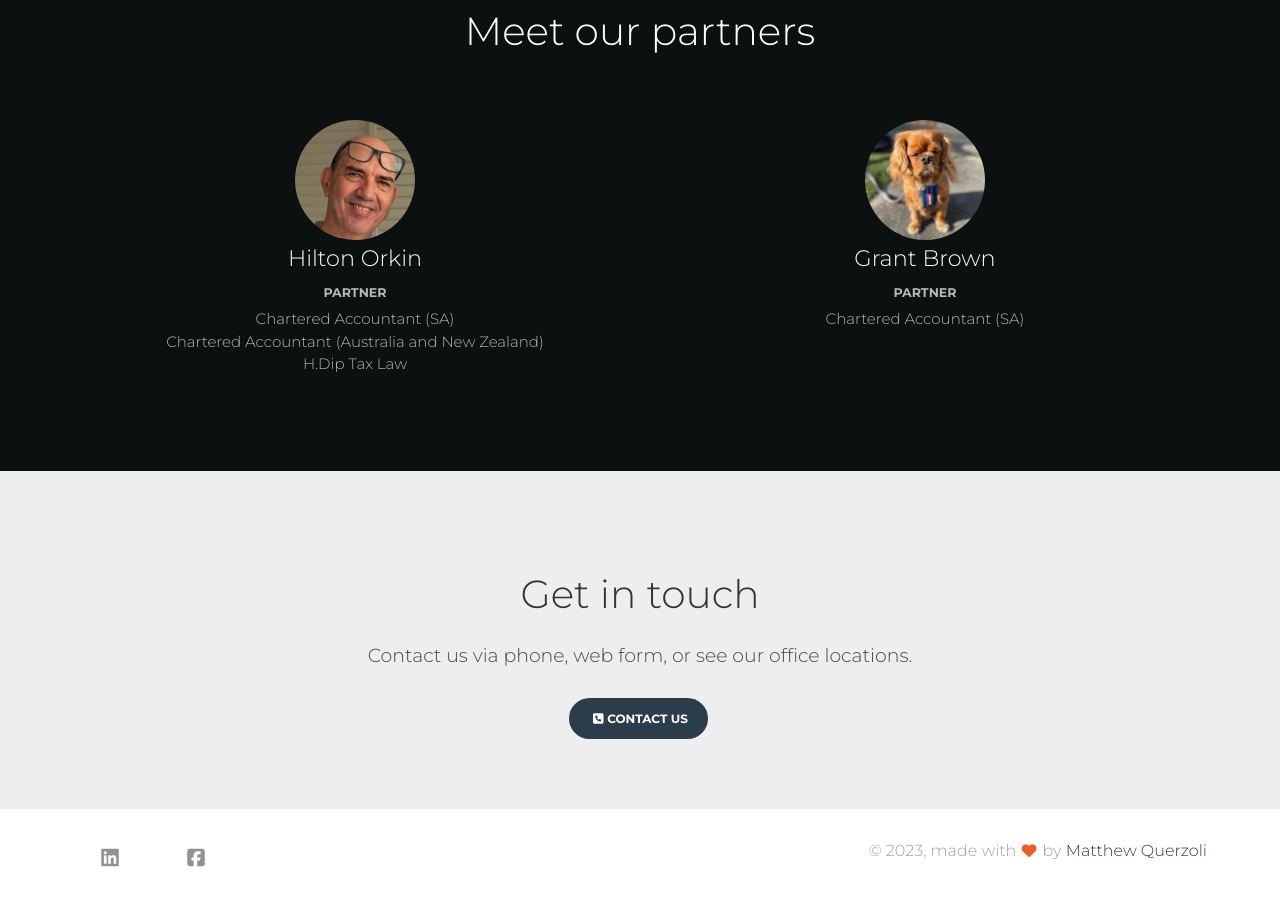
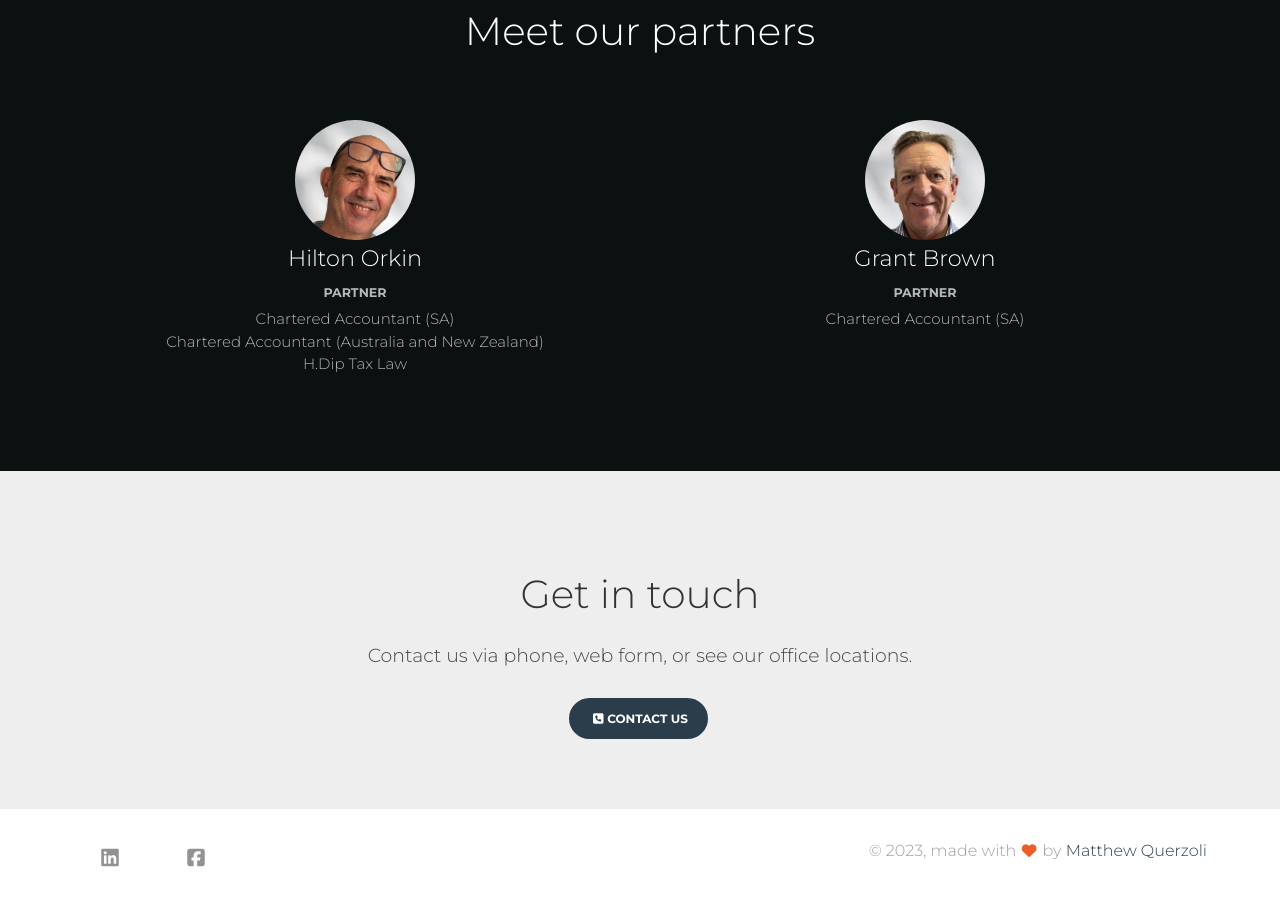
Before and after one commit to Quiza12/OrkinBrown, an Angular app: page /#/home in a window 1280 px wide. Shown: the part 2000-2906 px from the top of the page. Built offline with nearby package versions, Linux system fonts and the light colour scheme.

Commit message:
Updated photos and email links.

```diff
--- a/src/app/components/careers/orkinbrown.careers.component.ts
+++ b/src/app/components/careers/orkinbrown.careers.component.ts
@@ -13,7 +13,7 @@ export class OrkinBrownCareersComponent implements OnInit {
   focus1: any;
   auditJobCards: Job[];
   taxationJobCards: Job[];
-  submissionEmail: string = "hilton@orkinbrown.co.za";
+  submissionEmail: string = "hr@orkinbrown.co.za";
 
   constructor() { }
 
--- a/src/app/components/contact/orkinbrown.contact.component.html
+++ b/src/app/components/contact/orkinbrown.contact.component.html
@@ -86,7 +86,7 @@
                     <!-- <h5 class="description">Our head office is located out of 43 St Margaret Road, Edenvale, Gauteng, Johannesburg.</h5> -->
                     <h5 class="description">+27 11 453 4001</h5>
                     <h5 class="description">+61 414 405 502</h5>
-                    <h5 class="description"><b><a href="mailto:hilton@orkinbrown.co.za?subject=Hi!">hilton&#64;orkinbrown.co.za</a></b></h5>
+                    <h5 class="description"><b><a href="mailto:admin@orkinbrown.co.za?subject=Hi!">admin&#64;orkinbrown.co.za</a></b></h5>
                     <br/>
                     <a href="https://www.facebook.com/profile.php?id=100054344299467" class="btn btn-social btn-link btn-facebook social-link" role="button" target="_blank">
                         <i class="fa fa-facebook-square"> </i>
--- a/src/app/components/contact/orkinbrown.contact.result.component.ts
+++ b/src/app/components/contact/orkinbrown.contact.result.component.ts
@@ -27,7 +27,7 @@ export class OrkinBrownContactResultComponent implements OnInit {
     if (this.result === "success") {
       this.header = "Thanks for contacting us";
       this.image = "assets/img/contact/success.svg";
-      this.firstMessage = "We\'ll be in touch within 24 hours.";
+      this.firstMessage = "We\'ll be in touch soon.";
     } else {
       this.header = "Uh Oh!";
       this.image = "assets/img/contact/error.svg";
--- a/src/app/components/home/orkinbrown.home.component.html
+++ b/src/app/components/home/orkinbrown.home.component.html
@@ -137,7 +137,7 @@
             <div class="col-md-6">
                 <div class="card card-profile card-plain">
                     <div class="card-avatar">
-                        <a href="#avatar"><img src="./assets/img/home/hilton.jpg" alt="..."></a>
+                        <a href="#avatar"><img src="./assets/img/home/hilton.jpeg" alt="..."></a>
                     </div>
                     <div class="card-block">
                         <a href="#paper-kit">
@@ -177,7 +177,7 @@
             <div class="col-md-6">
                 <div class="card card-profile card-plain">
                     <div class="card-avatar">
-                        <a href="#avatar"><img src="./assets/img/home/tysie.jpg" alt="..."></a>
+                        <a href="#avatar"><img src="./assets/img/home/grant.jpeg" alt="..."></a>
                     </div>
                     <div class="card-block">
                         <a href="#paper-kit">
```
Also changed, not shown: src/assets/img/home/grant.jpeg (added), src/assets/img/home/hilton.jpeg (added).
